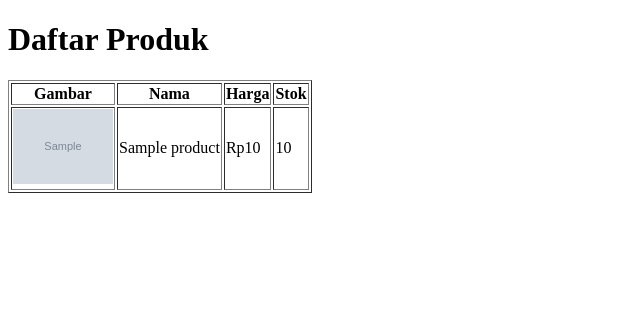
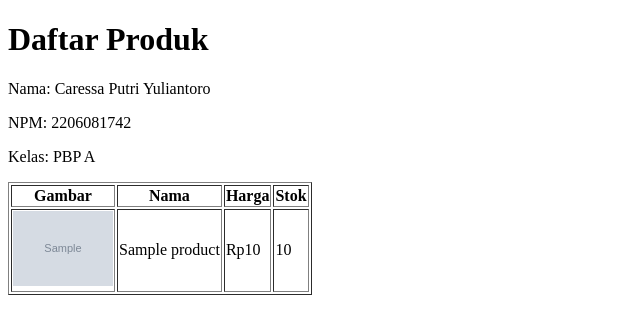
Before and after one commit to caressaputri/stok_produk_toko, a Django app: template main/templates/item_list.html in a window 1280 px wide. Shown: the top 334 px of the page, without its empty margins (0-640 px from the left). Run offline with Django 4.2, Linux system fonts and the light colour scheme; the template is opened without the code that fills it: most values are stand-ins (such as "Sample title", 1, 10 or a date in 2020); grey boxes marked "Sample" are stand-in pictures.

Commit message:
update 5

```diff
--- a/main/templates/item_list.html
+++ b/main/templates/item_list.html
@@ -5,6 +5,9 @@
 </head>
 <body>
     <h1>Daftar Produk</h1>
+    <p>Nama: Caressa Putri Yuliantoro</p>
+    <p>NPM: 2206081742</p>
+    <p>Kelas: PBP A</p>
     <table border="1">
         <tr>
             <th>Gambar</th>
```
